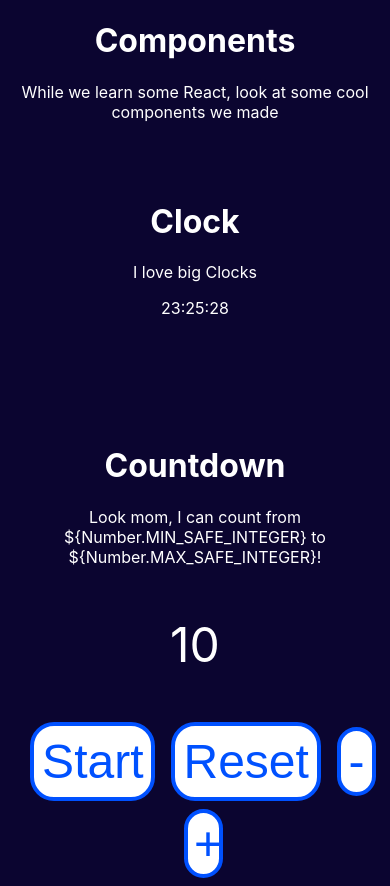
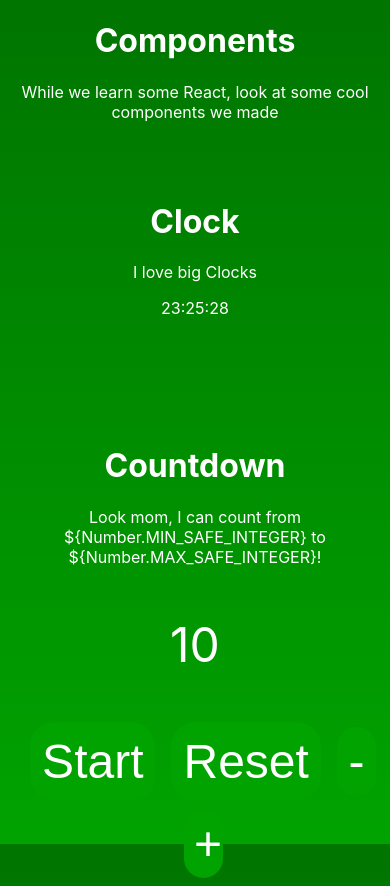
Before and after one commit to ixhbinphoenix/YAUTPA, a React (Vite) app in the folder yautpa-desktop/: page /components in a window 390 px wide. Built offline with nearby package versions, Linux system fonts and the light colour scheme.

Commit message:
feat(desktop): changed color theme and responsive butons

```diff
--- a/yautpa-desktop/src/components/Countdown/index.scss
+++ b/yautpa-desktop/src/components/Countdown/index.scss
@@ -1,7 +1,7 @@
 @mixin button() {
-    color: #0051ff;
-    background-color: white;
-    border: #0051ff .25rem solid;
+    color: white;
+    background-color: #00A300;
+    border: #00A300 .25rem solid;
     margin-bottom: 0.5rem;
     padding: 0.2rem 0.4rem 0.2rem 0.4rem;
     font-size: 3rem;
@@ -16,6 +16,17 @@
         height: 50%;
         width: 10%;
     }
+    button:active {
+        transform: translateY(.1rem);
+    }
+    button:hover {
+        background-color: #00D100;
+        border-color: #00D100
+    }
+    &>.counter>button:hover {
+        background-color: #00D100;
+        border-color: #00D100
+    }
     &>.counter>button {
         @include button();
         margin-left: 1rem;
--- a/yautpa-desktop/src/index.scss
+++ b/yautpa-desktop/src/index.scss
@@ -1,7 +1,10 @@
 @import "style/vars.scss";
 
 body {
-    background-color: rgb(11, 5, 48);
+    background: rgb(0,117,0);
+    background: linear-gradient(180deg, rgba(0,117,0,1) 0%, rgba(0,163,0,1) 100%);
+    background-repeat:no-repeat;
+    background-attachment: fixed;
     color: white;
     margin: 0;
     font-family: -apple-system, BlinkMacSystemFont, 'Segoe UI', Roboto, Oxygen, Ubuntu, Cantarell, 'Open Sans', 'Helvetica Neue', sans-serif;
```
